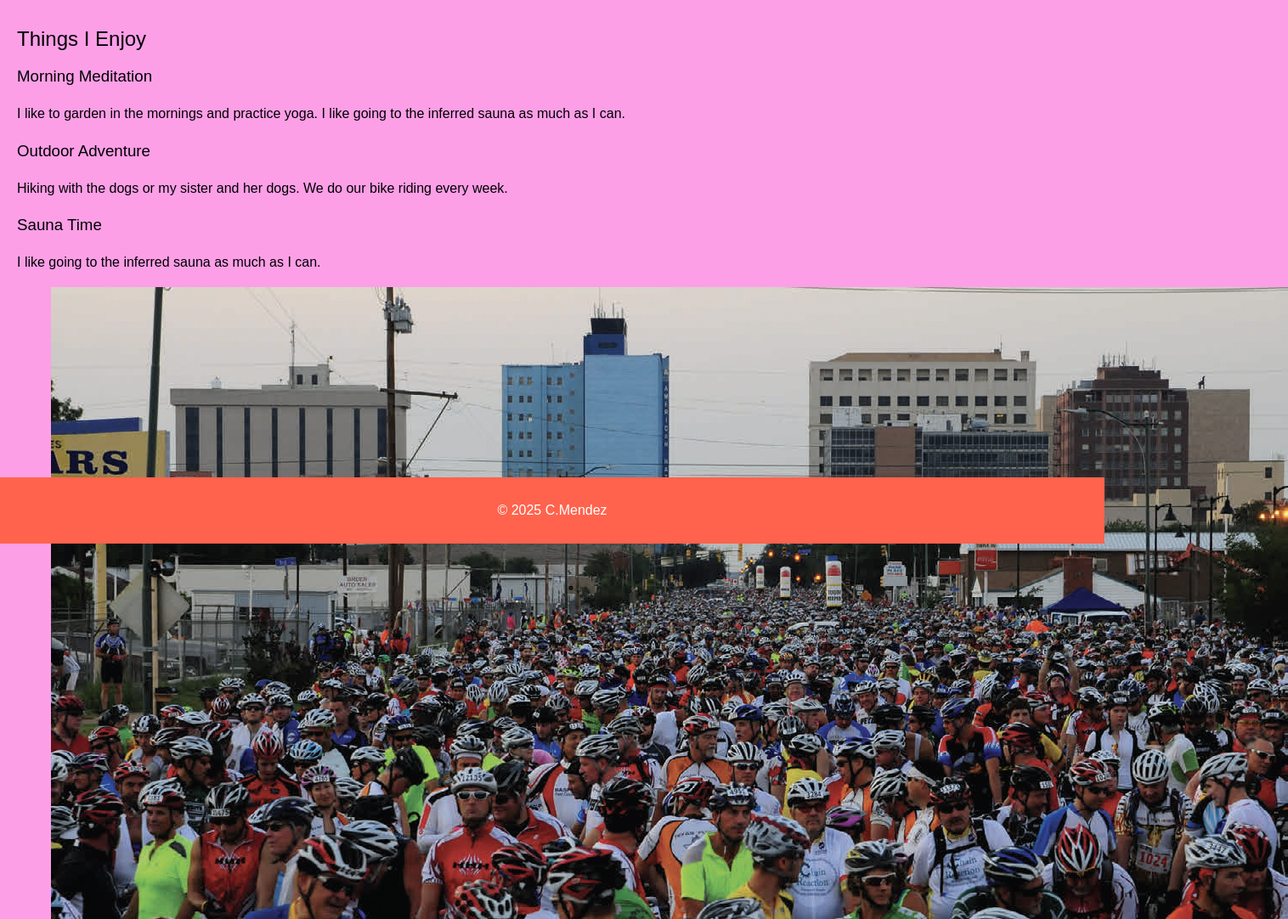
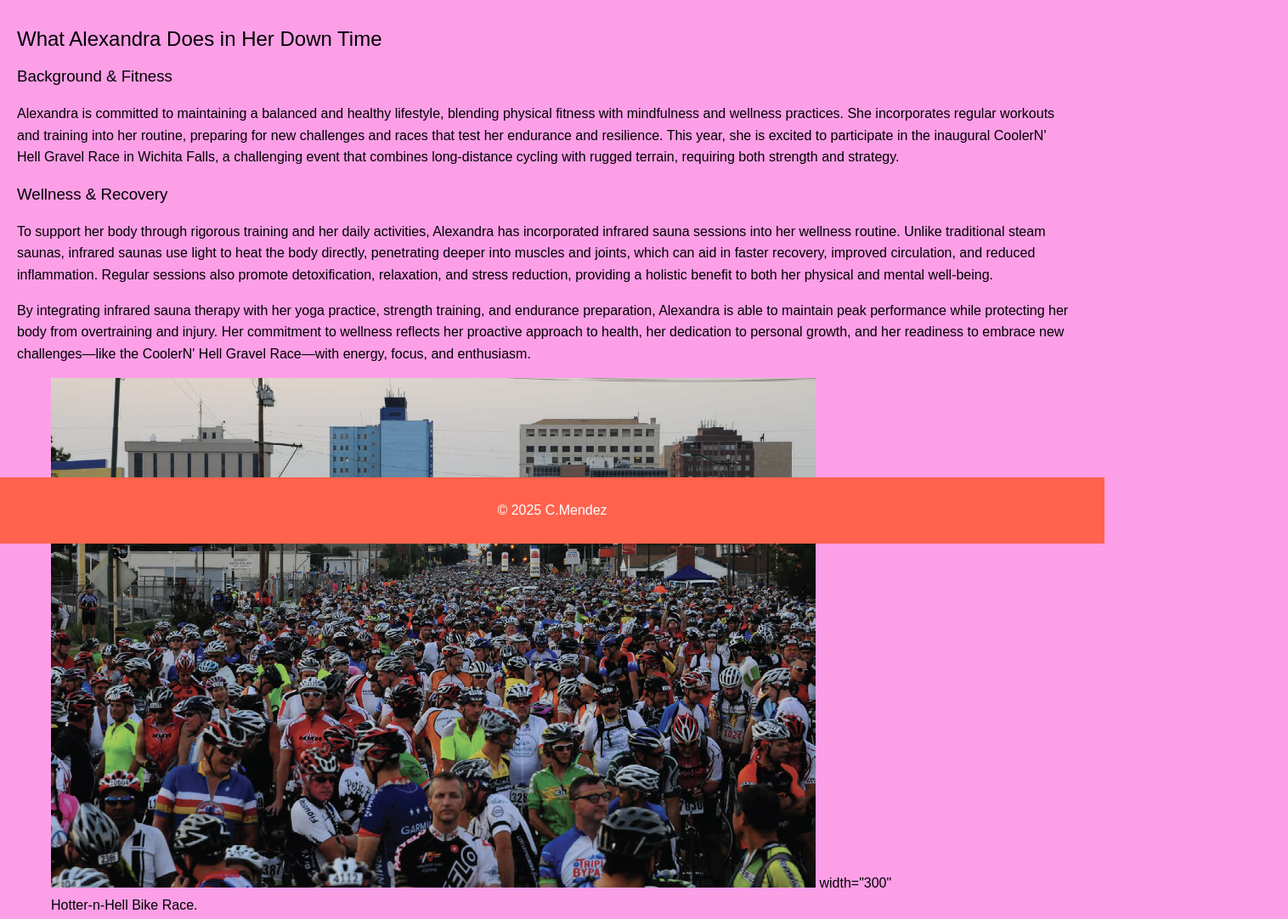
Before and after one commit to CMendez817/bioSite, a plain HTML site: page hobbies.html in a window 1280 px wide. Shown: the part 160-1242 px from the top of the page at 85% size, 1516 px wide, since content can reach past the window. Drawn offline with Linux system fonts and the light colour scheme.

Commit message:
Updates to bioSite 09/28/2025

```diff
--- a/hobbies.html
+++ b/hobbies.html
@@ -23,22 +23,22 @@
     </nav>
 
     <main>
-        <h2>Things I Enjoy</h2>
+        <h2>What Alexandra Does in Her Down Time</h2>
         <div>
-            <h3>Morning Meditation</h3>
-            <p>I like to garden in the mornings and practice yoga. I like going to the inferred sauna as much as I can. </p>
+            <h3>Background & Fitness</h3>
+            <p>Alexandra is committed to maintaining a balanced and healthy lifestyle, blending physical fitness with mindfulness and wellness practices. She 	    	    incorporates regular workouts and training into her routine, preparing for new challenges and races that test her endurance and resilience. This year, 	    she is excited to participate in the inaugural CoolerN' Hell Gravel Race in Wichita Falls, a challenging event that combines long-distance cycling 	    	    with rugged terrain, requiring both strength and strategy.</p>
         </div>
         <div>
-            <h3>Outdoor Adventure</h3>
-            <p>Hiking with the dogs or my sister and her dogs. We do our bike riding every week.</p>
+            <h3>Wellness & Recovery</h3>
+            <p>To support her body through rigorous training and her daily activities, Alexandra has incorporated infrared sauna sessions into her wellness routine. 	    Unlike traditional steam saunas, infrared saunas use light to heat the body directly, penetrating deeper into muscles and joints, which can aid in faster 	    recovery, improved circulation, and reduced inflammation. Regular sessions also promote detoxification, relaxation, and stress reduction, providing a 	    holistic benefit to both her physical and mental well-being.</p>
         </div>
         <div>
-            <h3>Sauna Time</h3>
-            <p>I like going to the inferred sauna as much as I can.</p>
+            <p>By integrating infrared sauna therapy with her yoga practice, strength training, and endurance preparation, Alexandra is able to maintain peak 	  	    performance while protecting her body from overtraining and injury. Her commitment to wellness reflects her proactive approach to health, her dedication 	    to personal growth, and her readiness to embrace new challenges—like the CoolerN' Hell Gravel Race—with energy, focus, and enthusiasm.</p>
         </div>
 	<div>
 	<figure>
-  	<img src="images/Hotter-n-Hell.jpg" alt="Hotter-n-Hell Bike Race">
+  	<img src="images/Hotter-n-Hell.jpg" alt="Hotter-n-Hell Bike Race" width="900" height="600">
+	width="300"
   	<figcaption>Hotter-n-Hell Bike Race.</figcaption>
 	</figure>
 	</div>
```
Also changed, not shown: about.html (+7 -5 lines).
